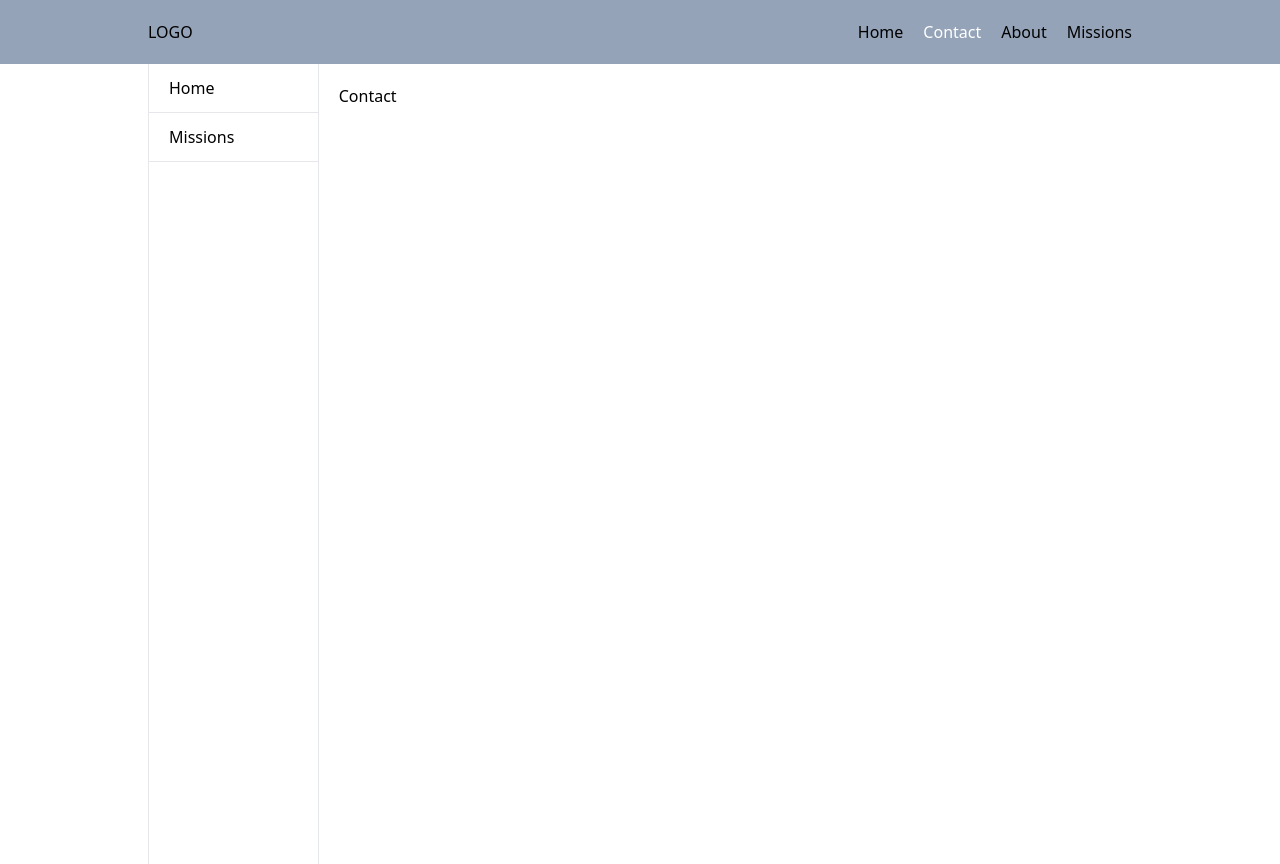
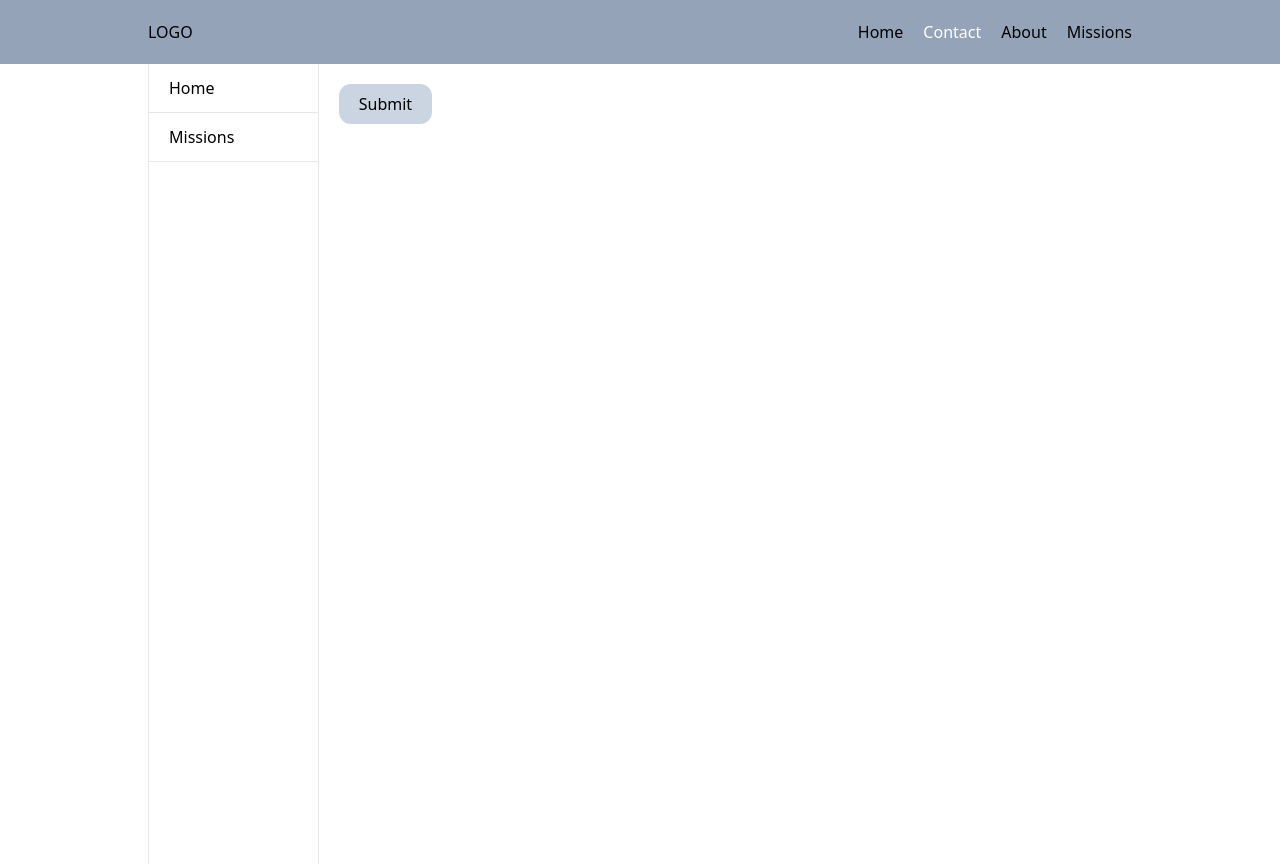
Before and after one commit to gvantsa-dolidze/my-app, a React (Create React App) app: page /contact in a window 1280 px wide. Built offline with nearby package versions, Linux system fonts and the light colour scheme.

Commit message:
Add reusable Button component to Form and integrate Form into Contact page

```diff
--- a/src/components/Button.jsx
+++ b/src/components/Button.jsx
@@ -0,0 +1,14 @@
+import React from "react";
+const styles = {
+  primary:
+    "bg-blue-700 text-white px-8 py-2 rounded-full transition-all hover:bg-blue-500",
+  secondary:
+    "bg-slate-300 px-5 py-2 rounded-xl transition-all hover:bg-slate-200",
+  danger: "bg-red-500 text-white px-3 py-2 rounded-md w-40 hover:bg-red-700",
+  outline: "border border-gray-500 px-3 py-2 rounded-md w-40 hover:bg-gray-300",
+};
+const Button = ({ text, style }) => {
+  return <button className={styles[style]}>{text}</button>;
+};
+
+export default Button;
--- a/src/components/Form.jsx
+++ b/src/components/Form.jsx
@@ -0,0 +1,13 @@
+import Button from "./Button"
+const Form = () => {
+  return (
+    <form action="submit">
+        <Button
+             text='Submit'
+             style='secondary'
+        />
+    </form>
+  )
+}
+
+export default Form
--- a/src/pages/Contact.jsx
+++ b/src/pages/Contact.jsx
@@ -1,6 +1,10 @@
+import Form from "../components/Form"
+
 const Contact = () => {
   return (
-    <div className="w-[100%] px-5 pt-5">Contact</div>
+    <div className="w-[100%] px-5 pt-5">
+      <Form />
+    </div>
   )
 }
 
```
